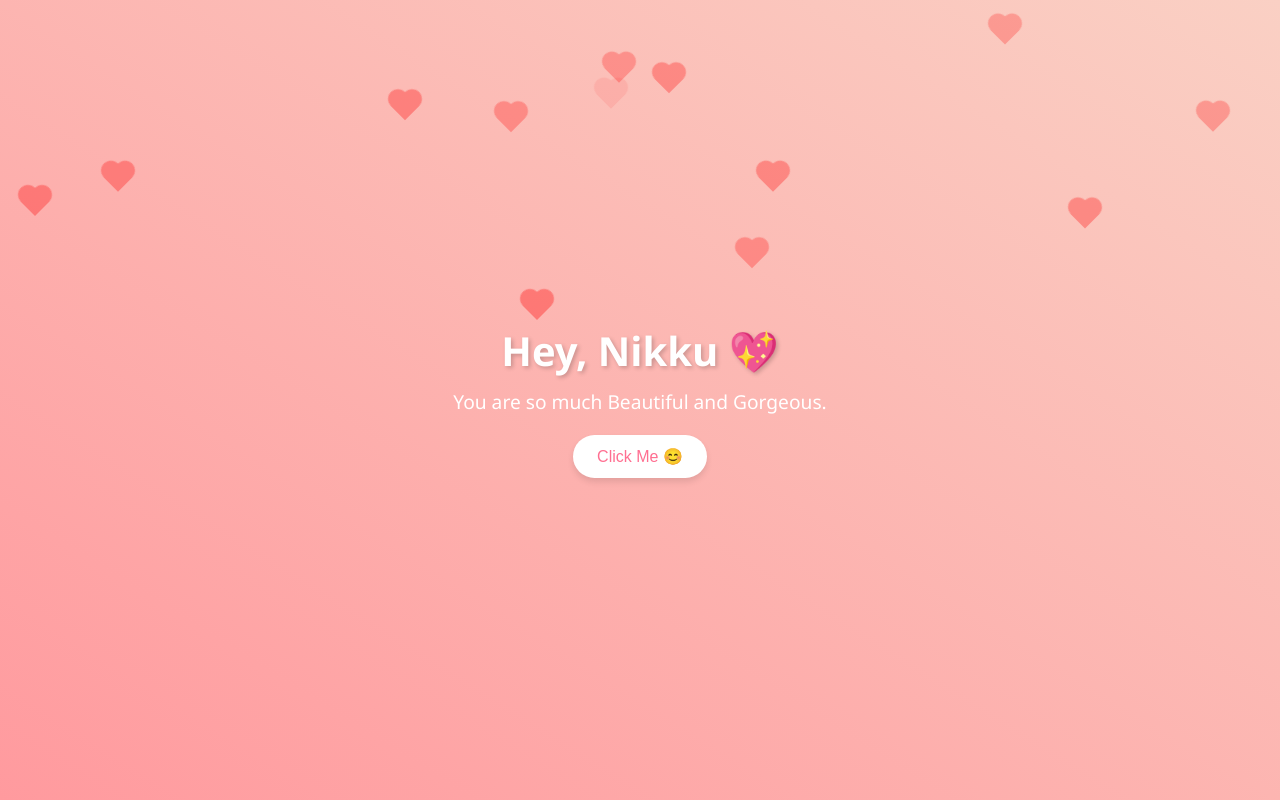
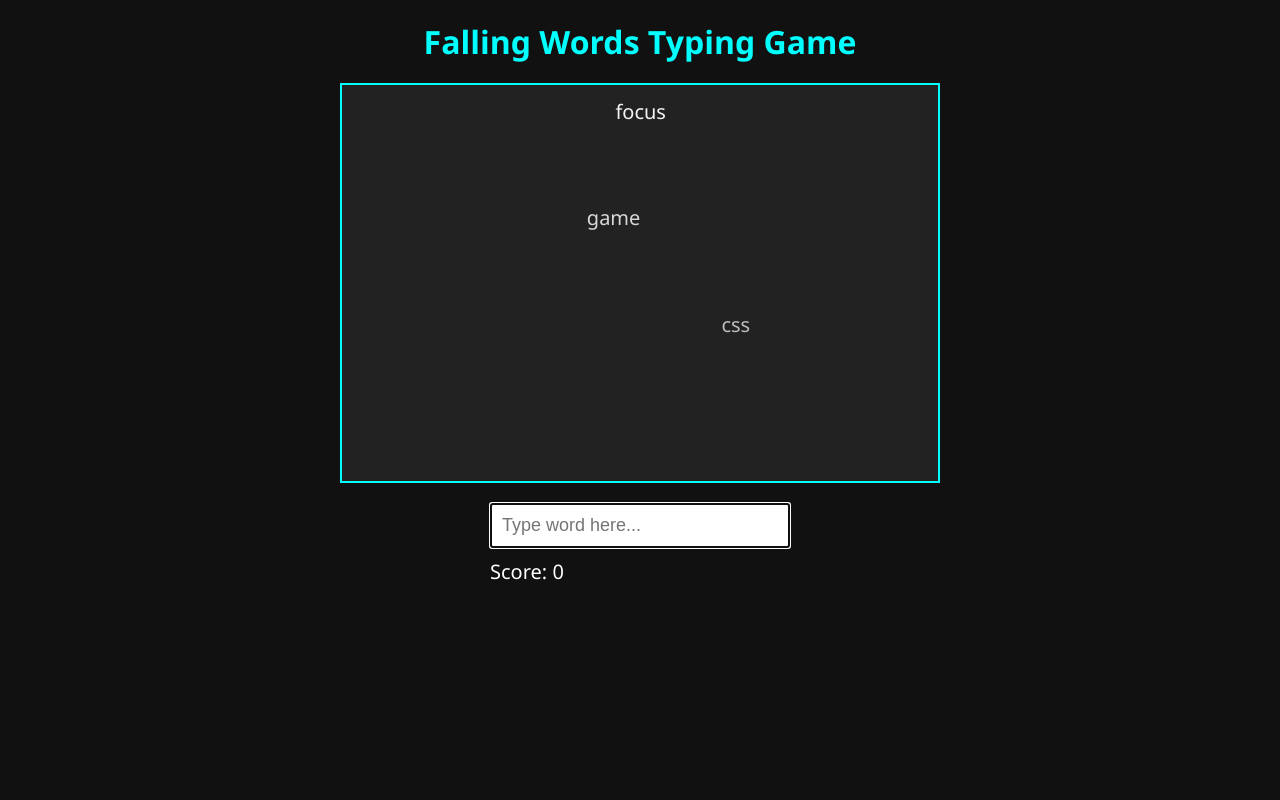
Before and after one commit to AdityaDaundkar/aditya1, a plain HTML site: page index.html in a window 1280 px wide. Drawn offline with Linux system fonts and the light colour scheme.

Commit message:
Update index.html

```diff
--- a/index.html
+++ b/index.html
@@ -3,180 +3,107 @@
 <head>
   <meta charset="UTF-8" />
   <meta name="viewport" content="width=device-width, initial-scale=1.0"/>
-  <meta name="description" content="A sweet little surprise for someone special ❤️">
-  <meta name="author" content="YourName">
-  <title>You Are Amazing</title>
+  <title>Falling Words Typing Game</title>
   <style>
     * {
       box-sizing: border-box;
+    }
+    body {
       margin: 0;
       padding: 0;
+      font-family: 'Segoe UI', sans-serif;
+      background: #111;
+      color: #fff;
+      display: flex;
+      flex-direction: column;
+      align-items: center;
     }
-
-    body {
-      background: linear-gradient(to top right, #ff9a9e, #fad0c4);
-      font-family: 'Segoe UI', Tahoma, Geneva, Verdana, sans-serif;
-      display: flex;
-      justify-content: center;
-      align-items: center;
-      min-height: 100vh;
+    h1 {
+      margin: 20px;
+      color: #0ff;
+    }
+    #gameArea {
+      position: relative;
+      width: 600px;
+      height: 400px;
+      border: 2px solid #0ff;
+      background-color: #222;
       overflow: hidden;
-      padding: 20px;
-      text-align: center;
     }
-
-    #messageBox {
-      max-width: 600px;
-      z-index: 2;
+    .word {
+      position: absolute;
+      font-size: 20px;
+      color: #fff;
+      animation: fall 6s linear forwards;
     }
-
-    h1 {
-      font-size: 2.5rem;
-      color: white;
-      margin-bottom: 10px;
-      text-shadow: 2px 2px 4px rgba(0,0,0,0.2);
-    }
-
-    p {
-      font-size: 1.2rem;
-      color: white;
-      margin-bottom: 20px;
-    }
-
-    button {
-      background-color: white;
-      color: #ff6f91;
-      border: none;
-      padding: 12px 24px;
-      font-size: 1rem;
-      border-radius: 30px;
-      cursor: pointer;
-      transition: background 0.3s;
-      box-shadow: 0 4px 6px rgba(0,0,0,0.1);
-    }
-
-    button:hover {
-      background-color: #ffe0e9;
-    }
-
-    .popup {
-      font-size: 1.2rem;
-      color: white;
-      margin-top: 20px;
-      animation: fadeIn 1s ease;
-    }
-
-    @keyframes fadeIn {
-      from { opacity: 0; transform: translateY(10px); }
-      to { opacity: 1; transform: translateY(0); }
-    }
-
-    .heart {
-      position: absolute;
-      width: 20px;
-      height: 20px;
-      background-color: red;
-      transform: rotate(45deg);
-      animation: float 10s linear infinite;
-      opacity: 0.7;
-    }
-
-    .heart::before,
-    .heart::after {
-      content: '';
-      position: absolute;
-      width: 20px;
-      height: 20px;
-      background-color: red;
-      border-radius: 50%;
-    }
-
-    .heart::before {
-      top: -10px;
-      left: 0;
-    }
-
-    .heart::after {
-      left: -10px;
-      top: 0;
-    }
-
-    @keyframes float {
-      0% {
-        transform: translateY(0) rotate(45deg);
-        opacity: 0.7;
-      }
-      100% {
-        transform: translateY(-100vh) rotate(45deg);
-        opacity: 0;
+    @keyframes fall {
+      to {
+        top: 100%;
+        opacity: 0.5;
       }
     }
-
-    /* Responsive styles */
-    @media (max-width: 768px) {
-      h1 {
-        font-size: 2rem;
-      }
-
-      p, .popup {
-        font-size: 1rem;
-      }
-
-      button {
-        padding: 10px 20px;
-        font-size: 0.95rem;
-      }
+    #inputArea {
+      margin-top: 20px;
     }
-
-    @media (max-width: 480px) {
-      h1 {
-        font-size: 1.8rem;
-      }
-
-      p, .popup {
-        font-size: 0.95rem;
-      }
-
-      button {
-        padding: 8px 16px;
-        font-size: 0.9rem;
-      }
+    input[type="text"] {
+      padding: 10px;
+      font-size: 18px;
+      width: 300px;
+    }
+    #score {
+      margin-top: 10px;
+      font-size: 20px;
     }
   </style>
 </head>
 <body>
-  <div id="messageBox">
-    <h1>Hey, Nikku 💖</h1>
-    <p>You are so much Beautiful and Gorgeous.</p>
-    <button onclick="showMessage()">Click Me 😊</button>
-    <div id="popupMessage"></div>
+  <h1>Falling Words Typing Game</h1>
+  <div id="gameArea"></div>
+  <div id="inputArea">
+    <input type="text" id="wordInput" placeholder="Type word here..." autofocus />
+    <div id="score">Score: 0</div>
   </div>
 
   <script>
-    // Generate hearts
-    for (let i = 0; i < 30; i++) {
-      const heart = document.createElement('div');
-      heart.className = 'heart';
-      heart.style.left = Math.random() * 100 + 'vw';
-      heart.style.top = Math.random() * 100 + 'vh';
-      heart.style.animationDuration = (5 + Math.random() * 5) + 's';
-      document.body.appendChild(heart);
+    const words = ['hello', 'world', 'openai', 'javascript', 'html', 'css', 'code', 'game', 'fast', 'type', 'speed', 'logic', 'focus', 'drop', 'keyboard'];
+    const gameArea = document.getElementById('gameArea');
+    const input = document.getElementById('wordInput');
+    const scoreDisplay = document.getElementById('score');
+    let score = 0;
+
+    function createWord() {
+      const word = words[Math.floor(Math.random() * words.length)];
+      const span = document.createElement('span');
+      span.textContent = word;
+      span.classList.add('word');
+      span.style.left = Math.random() * (gameArea.offsetWidth - 100) + 'px';
+      span.style.top = '-30px';
+      gameArea.appendChild(span);
+
+      setTimeout(() => {
+        if (gameArea.contains(span)) {
+          gameArea.removeChild(span);
+        }
+      }, 6000);
     }
 
-    function showMessage() {
-      const messages = [
-        "You're the reason I smile 🌸",
-        "You light up the world like no one else ✨",
-        "Just wanted you to know — you're amazing! 💫",
-        "If I had a flower for every time I thought of you... 🌷",
-        "You're not just special — you're unforgettable 💕"
-      ];
-      const popup = document.getElementById("popupMessage");
-      popup.innerHTML = `<div class="popup">${messages[Math.floor(Math.random() * messages.length)]}</div>`;
+    function checkInput() {
+      const typed = input.value.trim().toLowerCase();
+      const wordElements = document.querySelectorAll('.word');
 
-      const audio = new Audio("https://www.soundjay.com/button/sounds/button-29.mp3");
-      audio.play();
+      wordElements.forEach((wordEl) => {
+        if (wordEl.textContent === typed) {
+          score++;
+          scoreDisplay.textContent = `Score: ${score}`;
+          gameArea.removeChild(wordEl);
+          input.value = '';
+        }
+      });
     }
+
+    input.addEventListener('input', checkInput);
+
+    setInterval(createWord, 1500); // New word every 1.5s
   </script>
 </body>
 </html>
```
